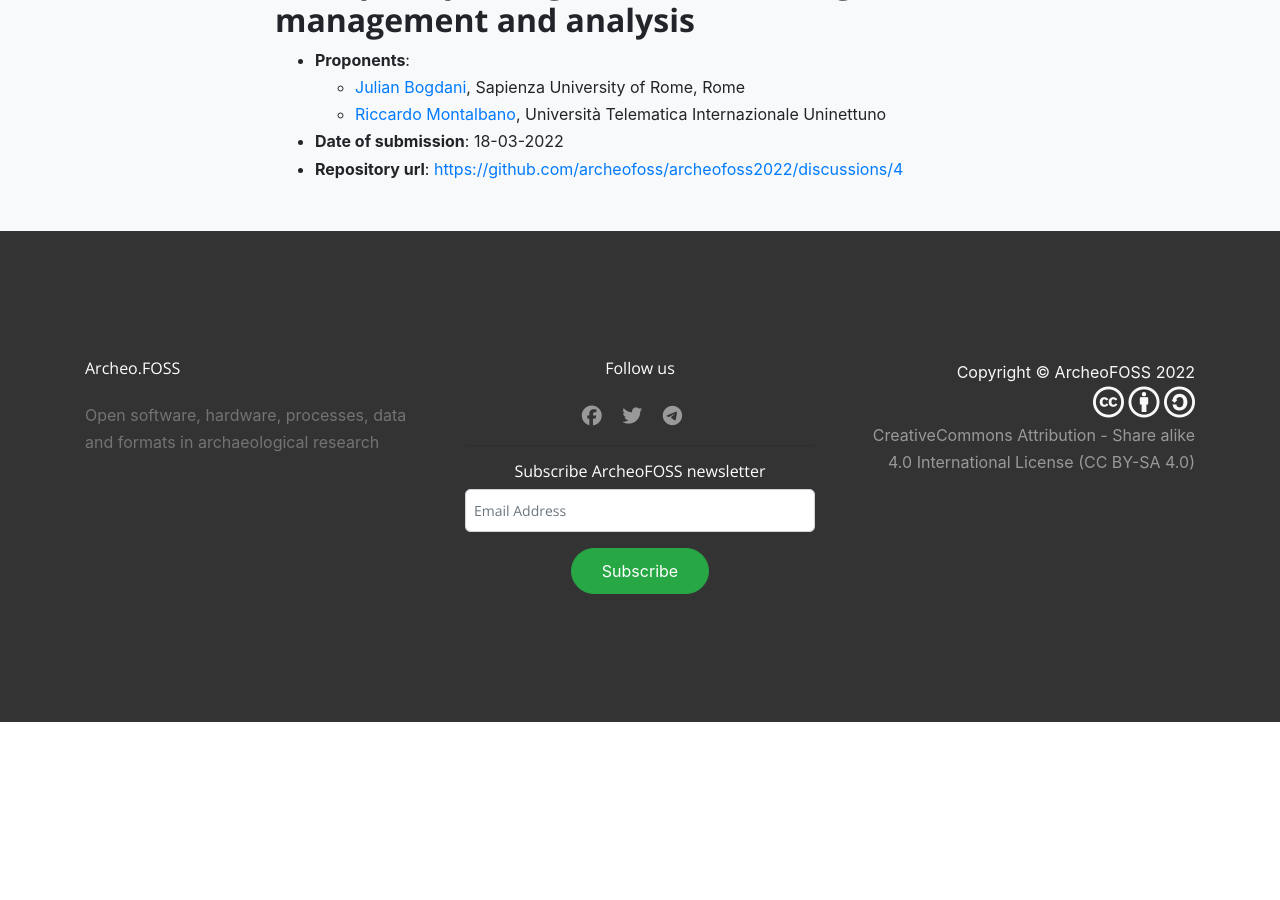
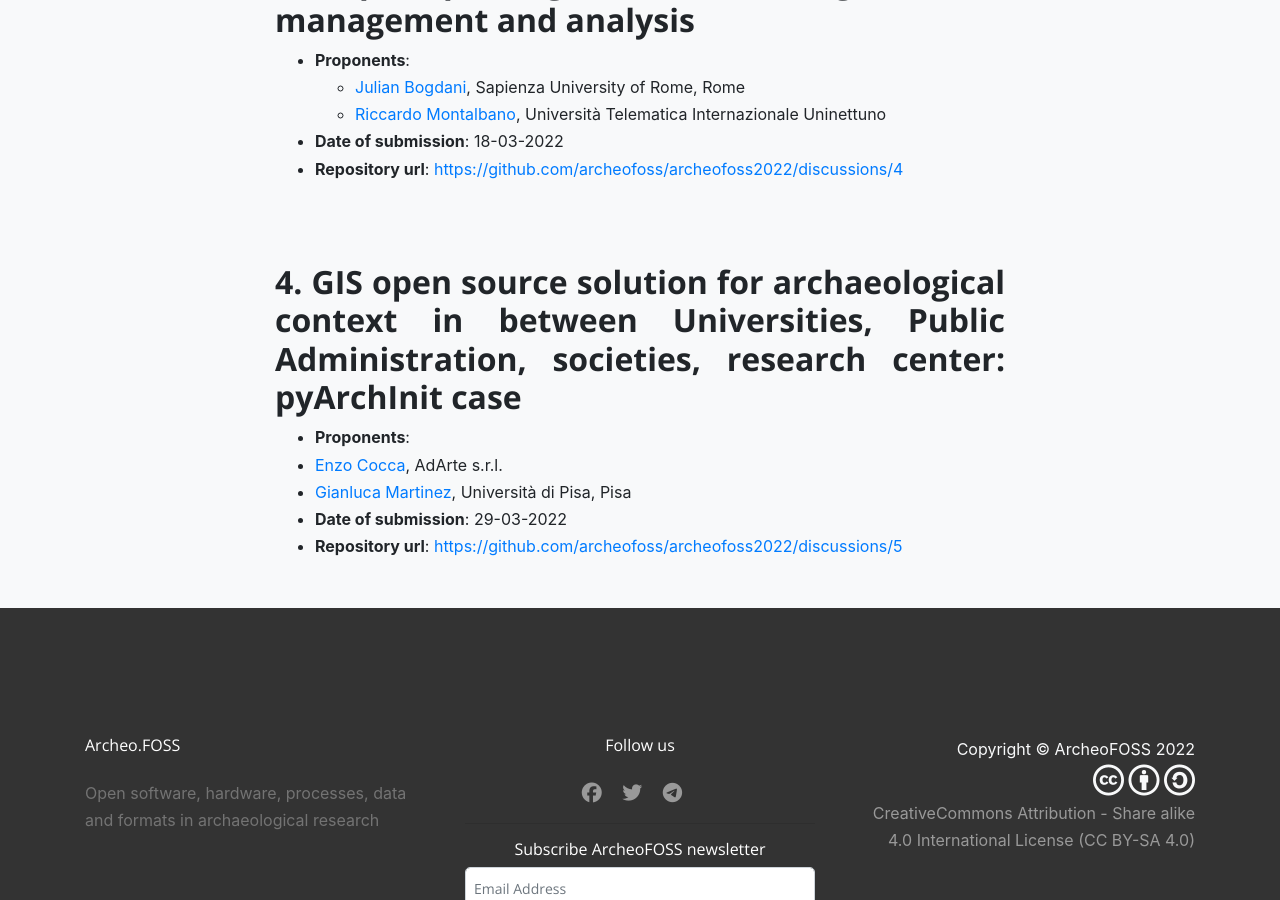
Before and after one commit to archeofoss/archeofoss, a Jekyll site: the page built from 2022/panel-proposals.md, in a window 1280 px wide and 900 px high, scrolled down 1420 px. Built offline with Jekyll 4.4.1, drawn with Linux system fonts in a browser that asks for light colours; nearby versions of some CDN libraries; before the commit the page ends 2142 px from its top, so only the background shows below that.

Commit message:
inserito 4 panel af22

```diff
--- a/2022/panel-proposals.md
+++ b/2022/panel-proposals.md
@@ -31,3 +31,11 @@ For the 2022 edition, a [**special repository**](https://github.com/archeofoss/a
   - [Riccardo Montalbano](mailto:ricca.montalbano@gmail.com), Università Telematica Internazionale Uninettuno
 - **Date of submission**: 18-03-2022
 - **Repository url**: [https://github.com/archeofoss/archeofoss2022/discussions/4](https://github.com/archeofoss/archeofoss2022/discussions/4)
+
+## 4. GIS open source solution for archaeological context in between Universities, Public Administration, societies, research center: pyArchInit case
+
+- **Proponents**:
+- [Enzo Cocca](archeologia@adarteinfo.it), AdArte s.r.l.
+- [Gianluca Martinez](gianlucamartinez@hotmail.it), Università di Pisa, Pisa
+- **Date of submission**: 29-03-2022
+- **Repository url**: [https://github.com/archeofoss/archeofoss2022/discussions/5](https://github.com/archeofoss/archeofoss2022/discussions/5)
```
